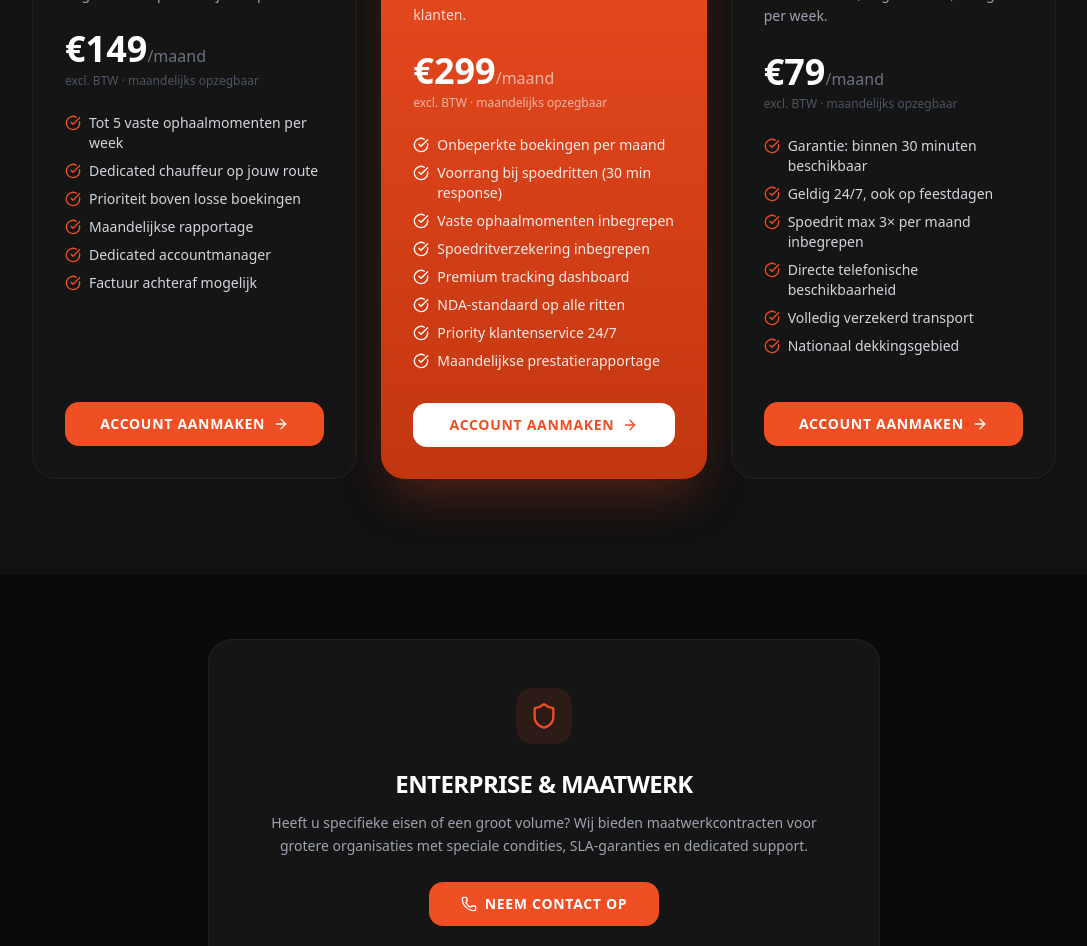
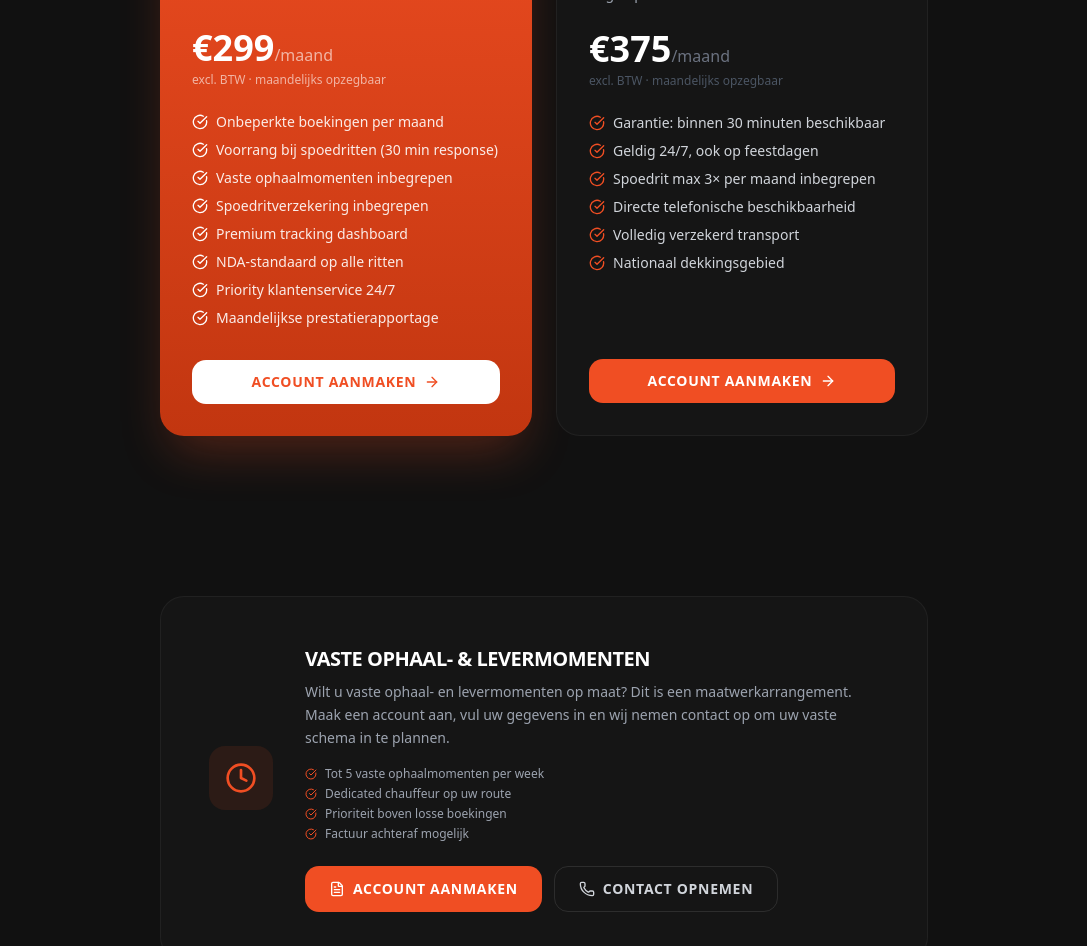
Before and after one commit to JamalDrenthe/hellingsdelivery, a React (Vite) app: page /prijzen in a window 1280 px wide. Shown: the part 700-1646 px from the top of the page, without its empty margins (96-1183 px from the left). Built offline with nearby package versions, Linux system fonts and the light colour scheme; no server answers.

Commit message:
feat: add header/footer to all pages, fix account name display, spoedrit €375, vaste ophaalmomenten aanvraag section, direct subscription activation

```diff
--- a/src/App.tsx
+++ b/src/App.tsx
@@ -44,12 +44,12 @@ function AnimatedRoutes() {
             <Route path="diensten" element={<ServicesPage />} />
             <Route path="faq" element={<FaqPage />} />
             <Route path="contact" element={<ContactPage />} />
+            <Route path="privacy" element={<PrivacyPage />} />
+            <Route path="voorwaarden" element={<VoorwaardenPage />} />
+            <Route path="prijzen" element={<PrijzenPage />} />
           </Route>
           <Route path="/login" element={<LoginPage />} />
           <Route path="/register" element={<RegisterPage />} />
-          <Route path="/privacy" element={<PrivacyPage />} />
-          <Route path="/voorwaarden" element={<VoorwaardenPage />} />
-          <Route path="/prijzen" element={<PrijzenPage />} />
           <Route element={<ProtectedRoute />}>
             <Route path="/account" element={<AccountLayout />}>
               <Route index element={<AccountOverviewPage />} />
--- a/src/pages/PrijzenPage.tsx
+++ b/src/pages/PrijzenPage.tsx
@@ -1,31 +1,11 @@
 import { Link } from 'react-router-dom';
 import { motion } from 'framer-motion';
-import { CheckCircle, ArrowRight, Clock, Shield, Star, Zap, Phone } from 'lucide-react';
+import { CheckCircle, ArrowRight, Shield, Star, Zap, Phone, Clock, FileText } from 'lucide-react';
 import { fadeUp, staggerContainer, staggerChild, viewportOnce } from '../lib/animations';
 import SeoHead from '../components/SeoHead';
 import { useAuth } from '../contexts/AuthContext';
 
 const plans = [
-  {
-    id: 'vaste-ophaalmomenten',
-    name: 'Vaste Ophaalmomenten',
-    badge: null,
-    price: 149,
-    interval: 'maand',
-    description: 'Ideaal voor zakelijke klanten met vaste logistieke behoeften. Wij komen elke dag of week op vaste tijden ophalen.',
-    icon: Clock,
-    color: 'from-[#112A46] to-[#1a3a5c]',
-    features: [
-      'Tot 5 vaste ophaalmomenten per week',
-      'Dedicated chauffeur op jouw route',
-      'Prioriteit boven losse boekingen',
-      'Maandelijkse rapportage',
-      'Dedicated accountmanager',
-      'Factuur achteraf mogelijk',
-    ],
-    cta: 'Plan activeren',
-    highlight: false,
-  },
   {
     id: 'membership',
     name: 'Membership',
@@ -52,7 +32,7 @@ const plans = [
     id: 'spoedritverzekering',
     name: 'Spoedritverzekering',
     badge: null,
-    price: 79,
+    price: 375,
     interval: 'maand',
     description: 'Zekerheid dat er altijd binnen 30 minuten een koeriersdienst beschikbaar is, dag en nacht, 7 dagen per week.',
     icon: Zap,
@@ -113,7 +93,7 @@ export default function PrijzenPage() {
       {/* Plans */}
       <section className="py-16 lg:py-24 bg-[#111]">
         <div className="container mx-auto px-4 md:px-8">
-          <div className="grid grid-cols-1 md:grid-cols-3 gap-6 max-w-5xl mx-auto">
+          <div className="grid grid-cols-1 md:grid-cols-2 gap-6 max-w-3xl mx-auto">
             {plans.map((plan, i) => {
               const Icon = plan.icon;
               return (
@@ -173,6 +153,50 @@ export default function PrijzenPage() {
         </div>
       </section>
 
+      {/* Vaste ophaalmomenten op aanvraag */}
+      <section className="py-16 bg-[#111]">
+        <div className="container mx-auto px-4 md:px-8">
+          <motion.div
+            variants={fadeUp}
+            initial="hidden"
+            whileInView="visible"
+            viewport={viewportOnce}
+            className="max-w-3xl mx-auto bg-[#151515] border border-white/5 rounded-3xl p-8 md:p-12 flex flex-col md:flex-row gap-8 items-center"
+          >
+            <div className="w-16 h-16 bg-[#f04e23]/10 rounded-2xl flex items-center justify-center shrink-0">
+              <Clock className="w-8 h-8 text-[#f04e23]" />
+            </div>
+            <div className="flex-1">
+              <h2 className="text-xl font-black text-white uppercase tracking-tight mb-2">Vaste Ophaal- &amp; Levermomenten</h2>
+              <p className="text-gray-400 text-sm leading-relaxed mb-4">
+                Wilt u vaste ophaal- en levermomenten op maat? Dit is een maatwerkarrangement. Maak een account aan, vul uw gegevens in en wij nemen contact op om uw vaste schema in te plannen.
+              </p>
+              <ul className="space-y-1 mb-6">
+                {['Tot 5 vaste ophaalmomenten per week', 'Dedicated chauffeur op uw route', 'Prioriteit boven losse boekingen', 'Factuur achteraf mogelijk'].map((f, i) => (
+                  <li key={i} className="text-gray-400 text-xs flex items-center gap-2">
+                    <CheckCircle className="w-3 h-3 text-[#f04e23] shrink-0" />{f}
+                  </li>
+                ))}
+              </ul>
+              <div className="flex flex-wrap gap-3">
+                <Link
+                  to="/register"
+                  className="flex items-center gap-2 bg-[#f04e23] hover:bg-[#d43d14] text-white font-bold uppercase tracking-wider text-sm px-6 py-3 rounded-xl transition-colors"
+                >
+                  <FileText className="w-4 h-4" /> Account aanmaken
+                </Link>
+                <Link
+                  to="/contact"
+                  className="flex items-center gap-2 border border-white/10 hover:border-white/20 text-gray-300 hover:text-white font-bold uppercase tracking-wider text-sm px-6 py-3 rounded-xl transition-all"
+                >
+                  <Phone className="w-4 h-4" /> Contact opnemen
+                </Link>
+              </div>
+            </div>
+          </motion.div>
+        </div>
+      </section>
+
       {/* Enterprise CTA */}
       <section className="py-16 bg-[#0a0a0a]">
         <div className="container mx-auto px-4 md:px-8">
--- a/src/pages/account/AccountLayout.tsx
+++ b/src/pages/account/AccountLayout.tsx
@@ -1,6 +1,8 @@
 import { NavLink, Outlet, useNavigate } from 'react-router-dom';
 import { User, Package, CreditCard, LogOut, ChevronRight, LayoutDashboard, ShoppingBag } from 'lucide-react';
 import { useAuth } from '../../contexts/AuthContext';
+import Header from '../../components/layout/Header';
+import Footer from '../../components/layout/Footer';
 
 const navItems = [
   { to: '/account', label: 'Overzicht', icon: LayoutDashboard, end: true },
@@ -19,9 +21,12 @@ export default function AccountLayout() {
     navigate('/');
   }
 
+  const displayName = profile?.full_name ?? profile?.email;
+
   return (
-    <div className="min-h-screen bg-[#0a0a0a] pt-24 pb-16">
-      <div className="container mx-auto px-4">
+    <div className="min-h-screen bg-[#0a0a0a] flex flex-col">
+      <Header />
+      <div className="container mx-auto px-4 pt-24 pb-16 flex-1">
         <div className="flex flex-col lg:flex-row gap-8">
           {/* Sidebar */}
           <aside className="lg:w-64 shrink-0">
@@ -31,7 +36,7 @@ export default function AccountLayout() {
                   <User className="w-5 h-5 text-[#f04e23]" />
                 </div>
                 <div className="overflow-hidden">
-                  <p className="text-white font-bold text-sm truncate">{profile?.full_name ?? 'Account'}</p>
+                  <p className="text-white font-bold text-sm truncate">{displayName ?? 'Mijn Account'}</p>
                   <p className="text-gray-500 text-xs truncate">{profile?.email}</p>
                 </div>
               </div>
@@ -73,6 +78,7 @@ export default function AccountLayout() {
           </main>
         </div>
       </div>
+      <Footer />
     </div>
   );
 }
--- a/src/pages/account/SubscriptionsPage.tsx
+++ b/src/pages/account/SubscriptionsPage.tsx
@@ -1,7 +1,6 @@
 import { useEffect, useState } from 'react';
-import { CreditCard, AlertCircle, CheckCircle, ArrowRight, Star } from 'lucide-react';
+import { CreditCard, AlertCircle, CheckCircle, Star } from 'lucide-react';
 import { motion } from 'framer-motion';
-import { Link } from 'react-router-dom';
 import { useAuth } from '../../contexts/AuthContext';
 import { supabase } from '../../lib/supabase';
 import type { CustomerSubscription, SubscriptionPlan } from '../../types/database';
@@ -16,6 +15,8 @@ export default function SubscriptionsPage() {
   const [plans, setPlans] = useState<SubscriptionPlan[]>([]);
   const [loading, setLoading] = useState(true);
   const [cancelingId, setCancelingId] = useState<string | null>(null);
+  const [activatingId, setActivatingId] = useState<string | null>(null);
+  const [successId, setSuccessId] = useState<string | null>(null);
   const [error, setError] = useState<string | null>(null);
 
   useEffect(() => {
@@ -35,6 +36,35 @@ export default function SubscriptionsPage() {
   }, [user]);
 
   const activeIds = new Set(subs.filter(s => s.status === 'active').map(s => s.plan_id));
+
+  async function handleActivate(planId: string) {
+    if (!user) return;
+    setActivatingId(planId);
+    setError(null);
+    const now = new Date();
+    const end = new Date(now);
+    end.setMonth(end.getMonth() + 1);
+    const { error: err } = await supabase.from('customer_subscriptions').insert({
+      customer_id: user.id,
+      plan_id: planId,
+      status: 'active',
+      current_period_start: now.toISOString(),
+      current_period_end: end.toISOString(),
+    });
+    if (err) {
+      setError('Activeren mislukt. Probeer het opnieuw.');
+    } else {
+      setSuccessId(planId);
+      const { data } = await supabase
+        .from('customer_subscriptions')
+        .select('*, subscription_plans(*)')
+        .eq('customer_id', user.id)
+        .order('created_at', { ascending: false });
+      setSubs((data as typeof subs) ?? []);
+      setTimeout(() => setSuccessId(null), 3000);
+    }
+    setActivatingId(null);
+  }
 
   async function handleCancel(subId: string) {
     if (!confirm('Weet u zeker dat u dit abonnement wilt opzeggen?')) return;
@@ -102,11 +132,17 @@ export default function SubscriptionsPage() {
                   <div className="flex items-center justify-between mt-auto pt-4 border-t border-white/5">
                     <span className="text-white font-black text-sm">€{(plan.price / 100).toFixed(2)}<span className="text-gray-500 font-normal text-xs">/{intervalLabel[plan.billing_interval] ?? plan.billing_interval}</span></span>
                     {isActive ? (
-                      <span className="text-xs text-gray-500">Actief abonnement</span>
+                      <span className="text-xs font-bold text-green-400 flex items-center gap-1"><CheckCircle className="w-3 h-3" />Actief</span>
+                    ) : successId === plan.id ? (
+                      <span className="text-xs font-bold text-green-400 flex items-center gap-1"><CheckCircle className="w-3 h-3" />Geactiveerd!</span>
                     ) : (
-                      <Link to="/prijzen" className="flex items-center gap-1 bg-[#f04e23] hover:bg-[#d43d14] text-white text-xs font-bold uppercase tracking-wider px-4 py-2 rounded-xl transition-colors">
-                        Activeer <ArrowRight className="w-3 h-3" />
-                      </Link>
+                      <button
+                        onClick={() => handleActivate(plan.id)}
+                        disabled={activatingId === plan.id}
+                        className="flex items-center gap-1 bg-[#f04e23] hover:bg-[#d43d14] text-white text-xs font-bold uppercase tracking-wider px-4 py-2 rounded-xl transition-colors disabled:opacity-60"
+                      >
+                        {activatingId === plan.id ? <div className="w-3 h-3 border border-white border-t-transparent rounded-full animate-spin" /> : 'Activeer'}
+                      </button>
                     )}
                   </div>
                 </div>
```
Also changed, not shown: 1 other file (tests, documents, lock files or other folders).
